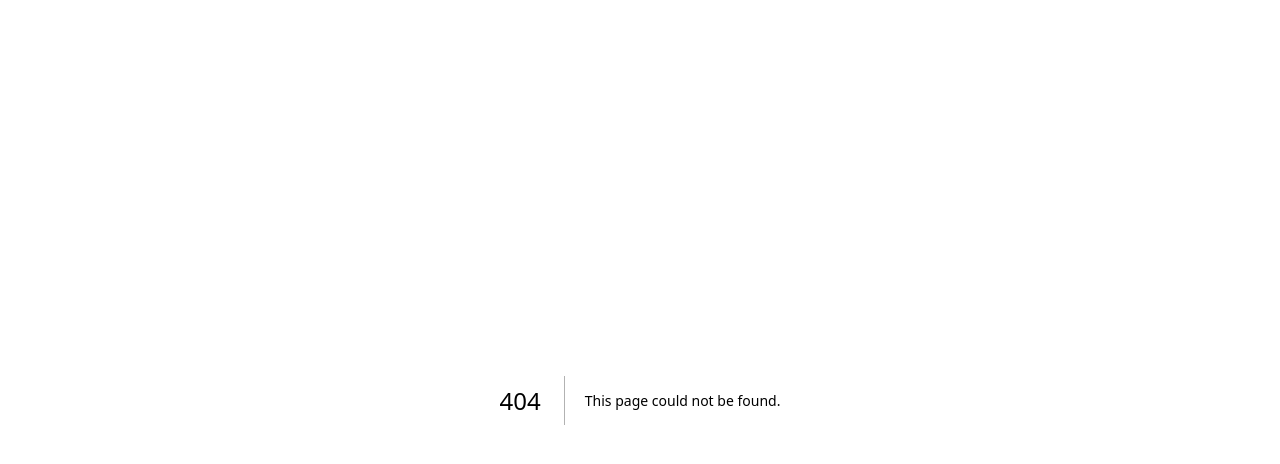
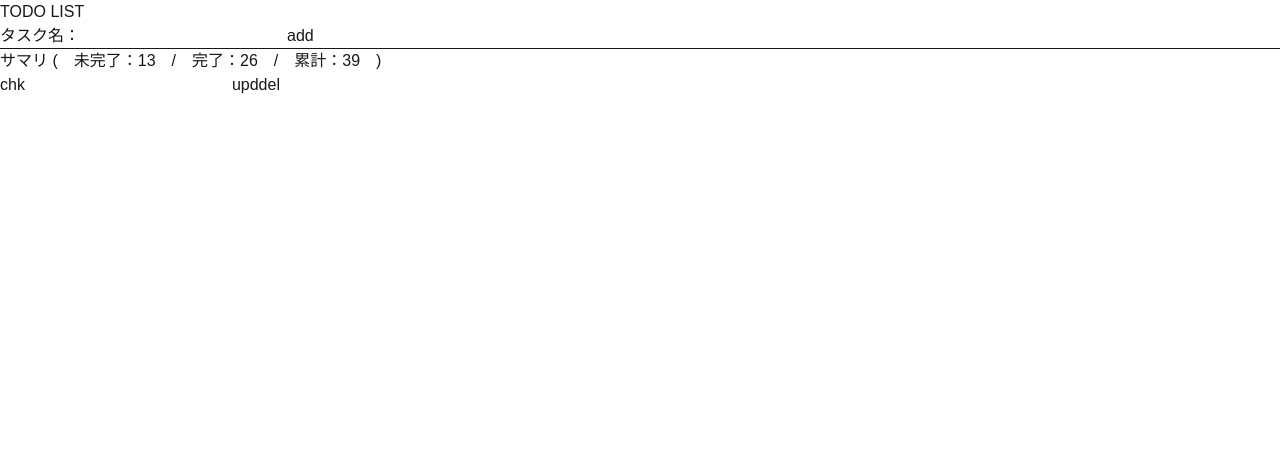
Before and after one commit to cocociel/day1-count-app, a Next.js app: page /todoList in a window 1280 px wide. Before the commit this address had no page. Shown: the top 464 px of the page. Built offline with nearby package versions, Linux system fonts and the light colour scheme.

Commit message:
08_todolist枠だけ実装

```diff
--- /dev/null
+++ b/src/app/todoList/page.tsx
@@ -0,0 +1,34 @@
+export default function todoList() {
+
+  return (
+    <>
+      <div data-section="page-all">
+        <div data-section="page-header">
+          <div data-section="page-title">
+            <h1>TODO LIST</h1>
+          </div>
+          <div data-section="page-search">
+            <label htmlFor="search">タスク名：</label>
+            <input id="search" type="text" />
+            <button>add</button>
+          </div>
+        </div>
+        <div data-section="page-todo">
+          <div data-section="page-sumary">
+            <hr />
+            <p>サマリ (　未完了：13　/　完了：26　/　累計：39　) </p>
+          </div>
+          <div data-section="page-tasklist">
+            <div data-section="page-task">
+              <button>chk</button>
+              <input type="text" />
+              <button>upd</button>
+              <button>del</button>
+            </div>
+          </div>
+        </div>
+      </div>
+    </>
+  );
+
+}
```
